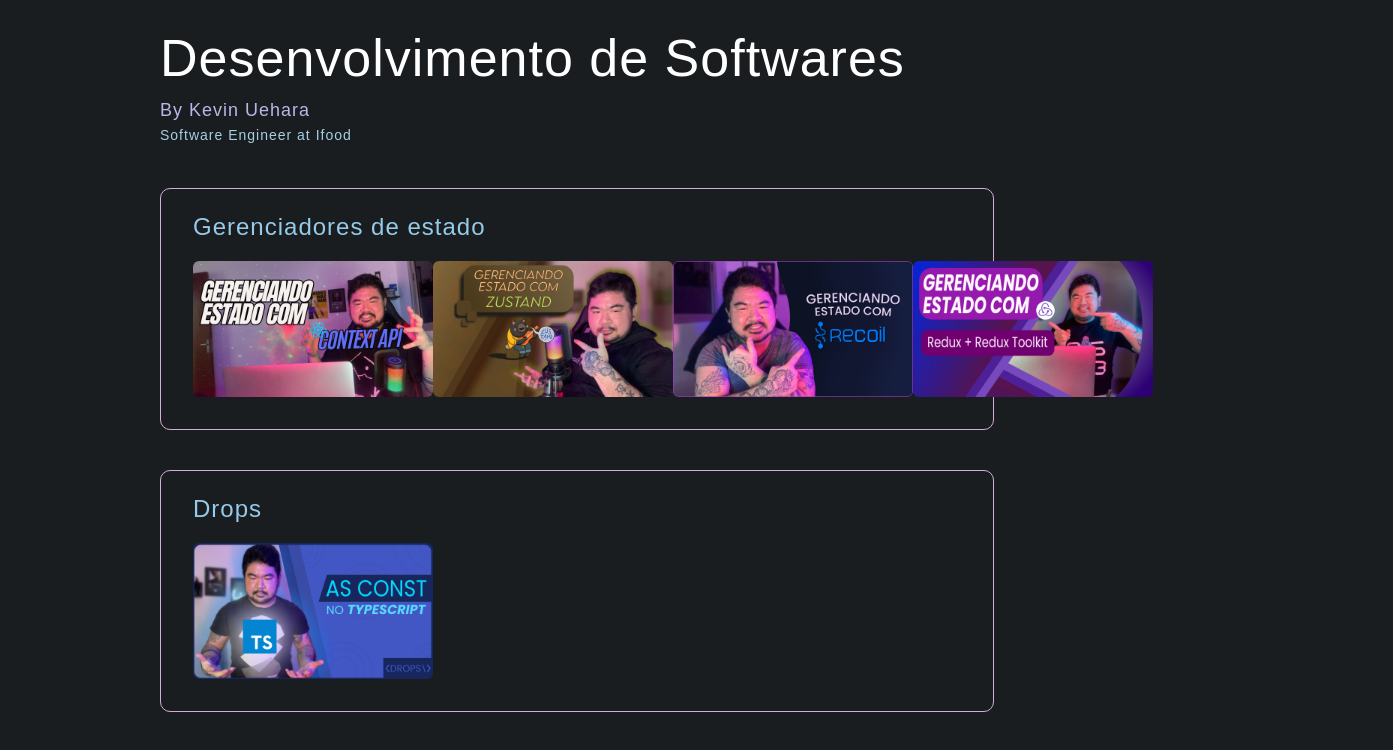
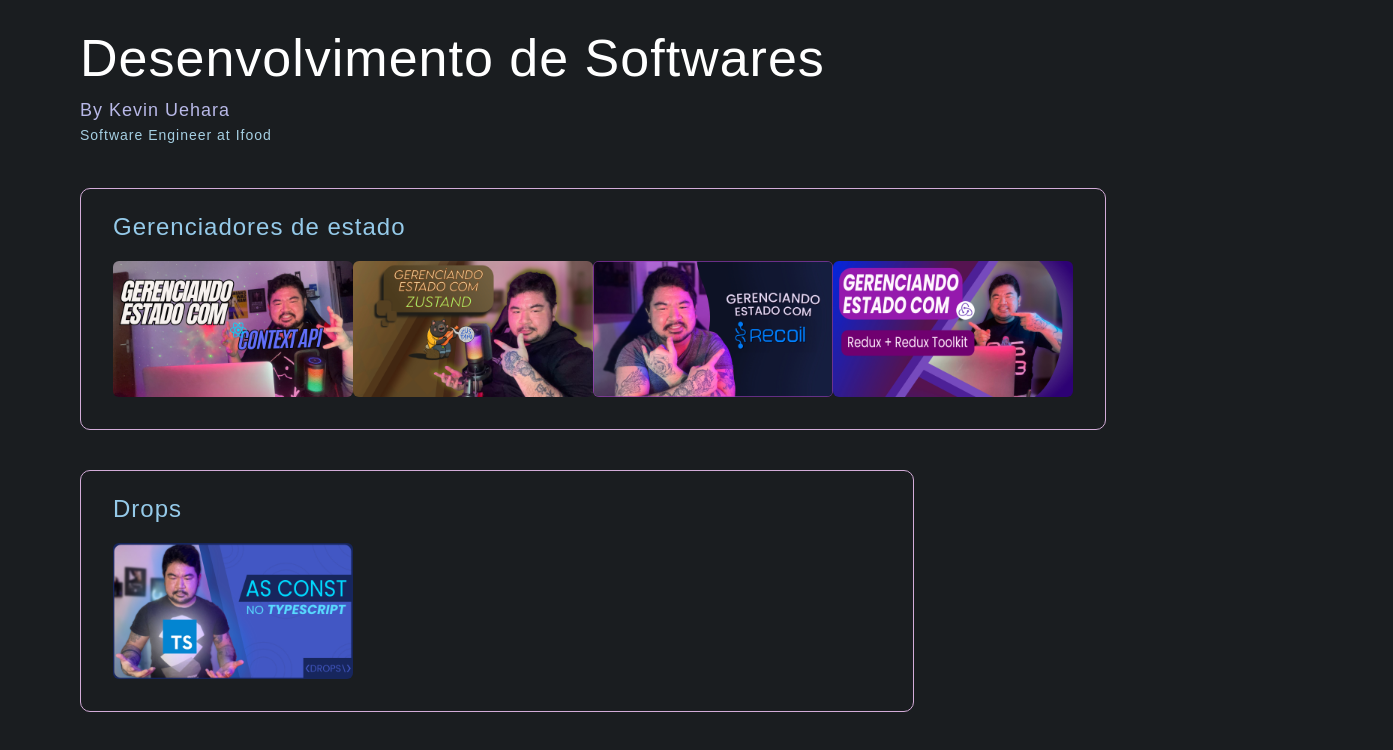
Before and after one commit to fahlzin/webpage_uehara, a plain HTML site: page index.html in a window 1280 px wide. Shown: the whole page, 1393 px wide, since content can reach past the window. Drawn offline with Linux system fonts and the light colour scheme.

Commit message:
correção de largura

```diff
--- a/style.css
+++ b/style.css
@@ -10,12 +10,12 @@ body {
 header {
     width: 75%;
     height: 120px;
-    margin: 28px auto;
+    margin: 28px 80px;
 }
 
 main {
     width: 75%;
-    margin: 0 auto;
+    margin: 0 80px;
 }
 
 h1 {
@@ -59,7 +59,7 @@ h3 {
 }
 
 .gerenciando_estado {
-    width: 80%;
+    width: 100%;
     height: 192px;
     display: flex;
     justify-content: flex-start;
```
